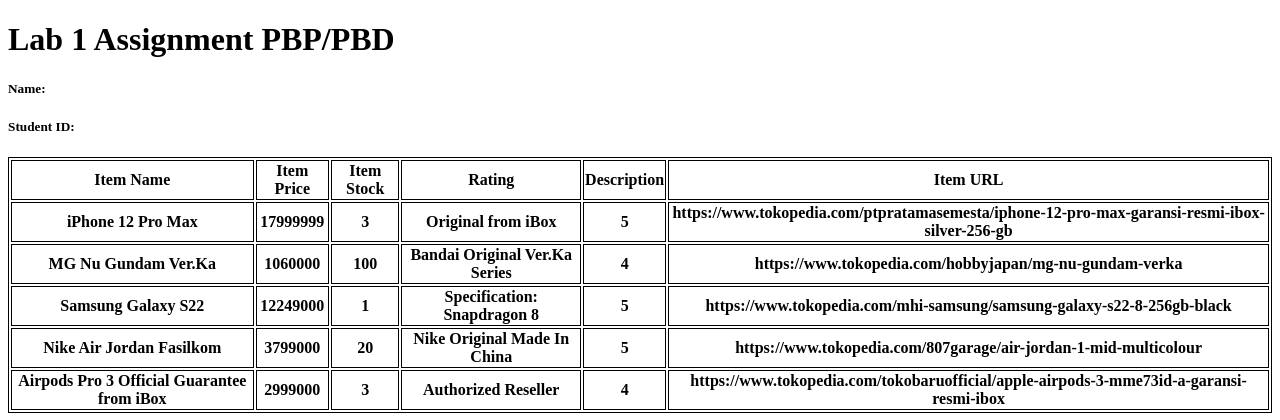
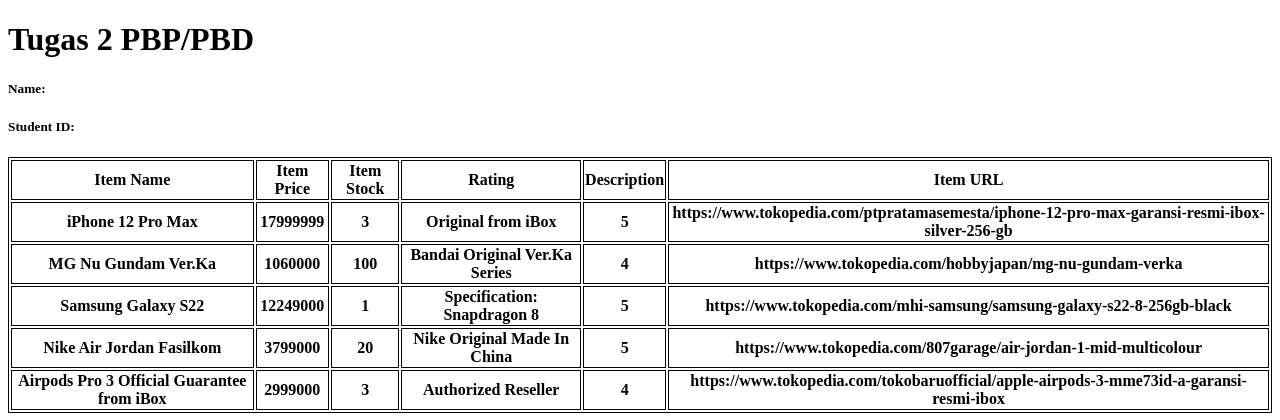
Before and after one commit to nyoosteven/pbp-tugas2, a Django app: template katalog/templates/katalog.html in a window 1280 px wide. Shown: the top 420 px of the page. Run offline with Django 4.2, Linux system fonts and the light colour scheme; the template is opened without the code that fills it: values that come from a table or form of the project are taken from there, others are empty; data comes from the database, SQL or seed files in the repository; parts of the project's set-up code (start-up, migrations or seed data) failed here and were passed over.

Commit message:
ga sengaja keubah

```diff
--- a/katalog/templates/katalog.html
+++ b/katalog/templates/katalog.html
@@ -2,7 +2,7 @@
 
  {% block content %}
 
-  <h1>Lab 1 Assignment PBP/PBD</h1>
+  <h1>Tugas 2 PBP/PBD</h1>
 
   <h5>Name: </h5>
   <p>{{nama}}</p>
```
